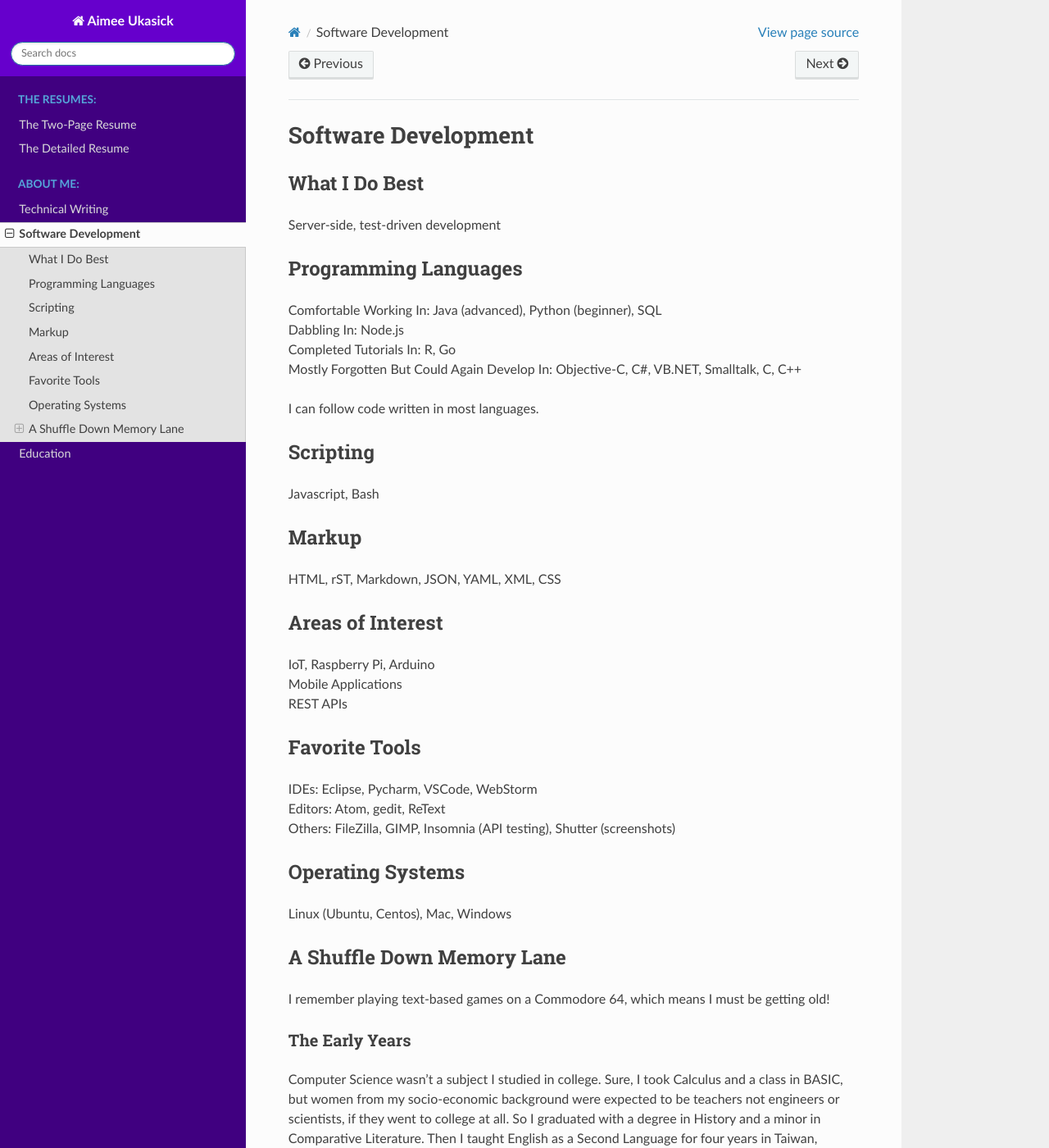
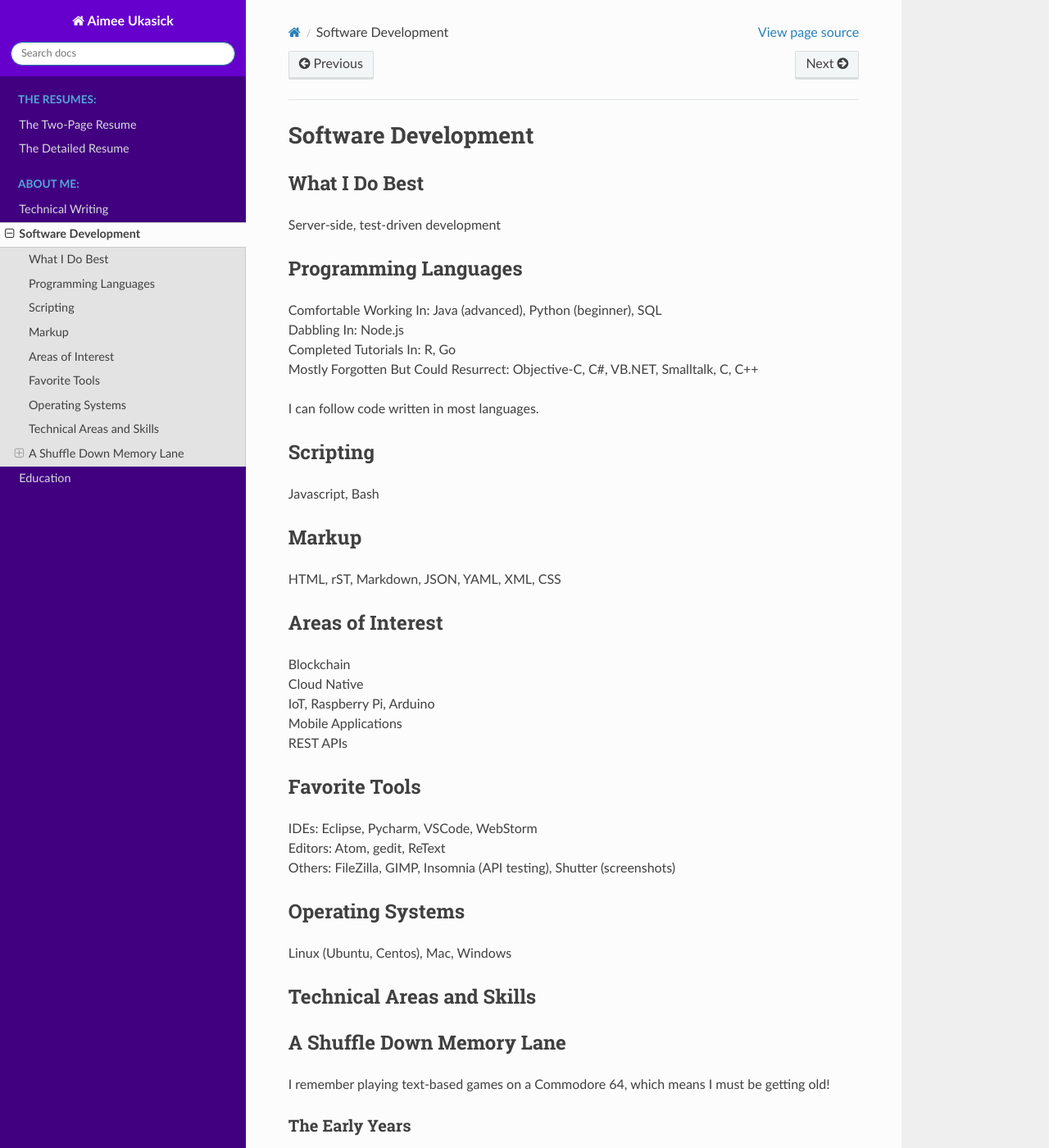
Before and after one commit to aimeeu/aimee-ukasick-resume, a Sphinx documentation site: the page built from docs/software_dev.rst, in a window 1280 px wide and 1400 px high. Shown: the whole window at 82% size. Built offline with Sphinx 7.4.7 and the Read the Docs theme 2.0.0, drawn with Linux system fonts in a browser that asks for light colours.

```diff
--- a/docs/resume_detailed.rst
+++ b/docs/resume_detailed.rst
@@ -42,7 +42,7 @@ EXPERIENCE
 
 AT&T Labs (Network and Research)
 --------------------------------
-**Principal System Engineer – Open Source Lead, 10/2016 - 3/2019**
+**Open Source Lead, 10/2016 - 3/2019**
 
 **Open Source Strategist and Engagement Expert**: set priority and strategy; forged external relationships within `OpenStack <https://www.openstack.org/>`_, `OPNFV <https://www.opnfv.org/>`_, `Cloud Native Computing Foundation <https://www.cncf.io/>`_, and
 `Acumos <https://www.acumos.org/>`_  communities to raise AT&T’s presence; represented AT&T at open source events; drove AT&T’s agenda through active participation in working groups; developed requirements to address business needs and spearheaded solutions within open source communities; developed, tested, and maintained open source software components in roles from Contributor  to Project Team Lead;  drove proofs of concept to implementation; identified project gaps and drove solutions; created, edited, and curated automated documentation; created and organized wiki content; empowered developers with wiki and Jira plugins; established best practices for open source engagement; created Technical Project Charter; organized and facilitated Technical Steering Committee meetings; mentored contributors new to open source projects; validated code licensing and security scans; configured and managed a small server lab.
--- a/docs/software_dev.rst
+++ b/docs/software_dev.rst
@@ -31,7 +31,7 @@ Programming Languages
 | Comfortable Working In: Java (advanced), Python (beginner), SQL
 | Dabbling In: Node.js
 | Completed Tutorials In: R, Go
-| Mostly Forgotten But Could Again Develop In: Objective-C, C#, VB.NET, Smalltalk, C, C++
+| Mostly Forgotten But Could Resurrect: Objective-C, C#, VB.NET, Smalltalk, C, C++
 
 I can follow code written in most languages.
 
@@ -45,9 +45,12 @@ HTML, rST, Markdown, JSON, YAML, XML, CSS
 
 Areas of Interest
 =================
+| Blockchain
+| Cloud Native
 | IoT, Raspberry Pi, Arduino
 | Mobile Applications
 | REST APIs
+
 
 Favorite Tools
 ==============
@@ -58,6 +61,9 @@ Favorite Tools
 Operating Systems
 =================
 Linux (Ubuntu, Centos), Mac, Windows
+
+Technical Areas and Skills
+==========================
 
 A Shuffle Down Memory Lane
 ==========================
--- a/docs/tech_writing.rst
+++ b/docs/tech_writing.rst
@@ -25,7 +25,7 @@ papers. My technical writing started a few years after I became a software
 developer. As soon as my colleagues found out I had taught English as a Second
 Language, no matter what project I worked on I was asked to proofread UI text,
 write Help content, work on business requirements, and create design
-documentation in addition to designing, coding, and testing software.
+documentation in addition to designing, coding, and testing software. See my :doc:`Software Development <software
 
 Markup
 ======
@@ -40,7 +40,7 @@ My OS of choice is Ubuntu Linux because it's FOSS and the most developer-friendl
 - **Screenshots**: `Shutter <https://launchpad.net/shutter>`_
 - **Automation**: `Sphinx <http://sphinx-doc.org/>`_
 
-2019 2Q goal: learn Hugo and Jekyll website frameworks
+2019 2Q goal: learning Hugo web content framework
 
 Spinx Themes
 ------------
```
Also changed, not shown: docs/index.rst (+9 -6 lines), 1 other file.
